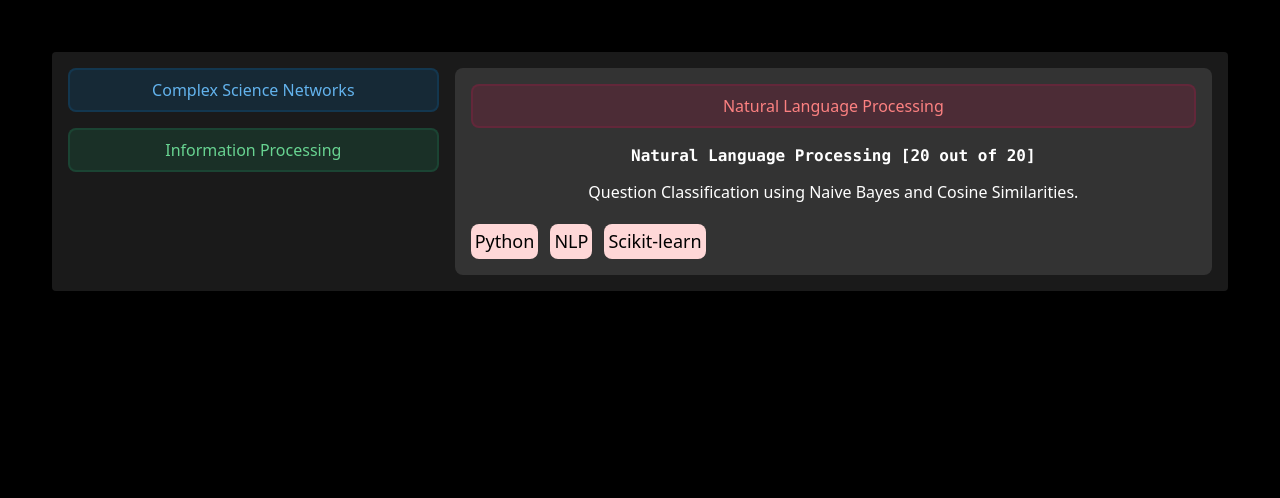
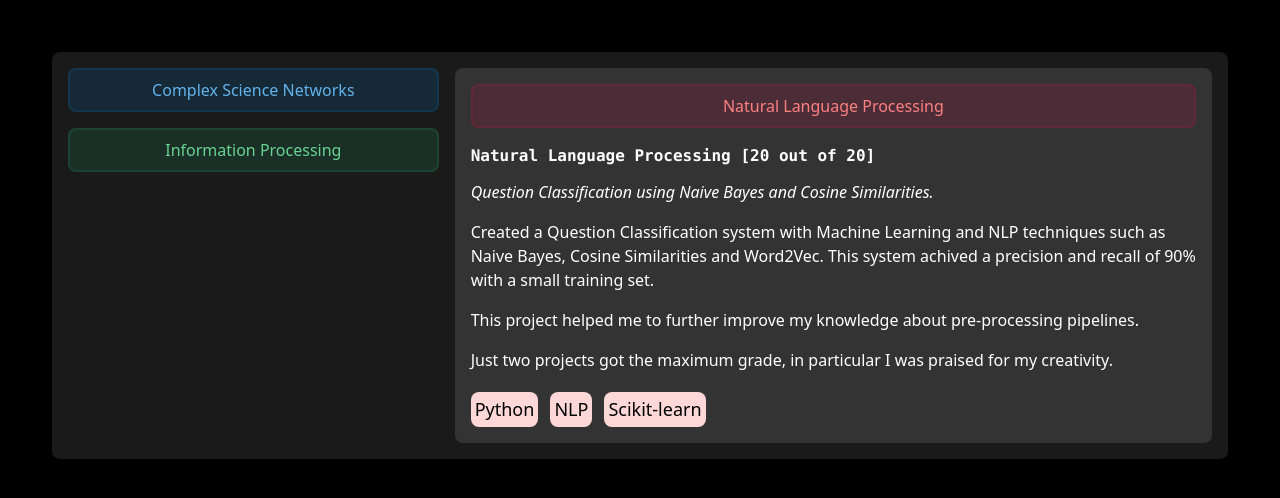
Before and after one commit to miguel-arrf/FramerMotion-CategoryPicker, a React (Create React App) app: page / in a window 1280 px wide. Shown: the top 498 px of the page. Built offline with nearby package versions, Linux system fonts and the light colour scheme; the HTML template or start-up script is replaced by a standard one.

Commit message:
initial commit

```diff
--- a/src/App.js
+++ b/src/App.js
@@ -19,7 +19,7 @@ export default function App() {
           className="bg-black p-3 rounded-lg  text-center w-full"
         >
           <div
-            className="grid grid-cols-3 gap-4 rounded p-4"
+            className="grid grid-cols-3 gap-4 rounded-lg p-4"
             style={{ backgroundColor: "#1A1A1A" }}
           >
             <div className="z-20 col-span-1 rounded-lg  w-full  rounded flex flex-col gap-4">
--- a/src/myTests.js
+++ b/src/myTests.js
@@ -20,12 +20,25 @@ export class CRCComponent extends React.Component {
 
 function CRC() {
   return (
-    <div className="">
+    <div className="text-left">
       <div className="font-mono font-bold">
-        Complex Science Networks [20 out of 20]
+        Complex Science Networks [x out of 20]
       </div>
-      <div className="mt-3 font-light">
-        Question Classification using Naive Bayes and Cosine Similarities.
+      <div className="mt-3 font-light italic">
+        Indirect reciprocity analysis in complex networks.
+      </div>
+
+      <div className="pt-4">
+        The goal of this project was to replicate a paper on the subject of
+        Complex Science Networks. This project was made in pairs, with another
+        collegue. I wanted to further explore this subject and, as such, I also
+        explored the concept of Indirect Reciprocity on Complex Networks.
+      </div>
+
+      <div className="pt-4">
+        Applying Indirect Reciprocity on Complex Networks with simple rules led
+        to the conclusion that Indirect Reciprocity works very well on Small
+        World networks and not in Scale Free networks.
       </div>
 
       <div className="flex flex-row flex-wrap items-start gap-3 mt-5 ">
@@ -45,12 +58,25 @@ function CRC() {
 
 function LN() {
   return (
-    <div className="">
+    <div className="text-left">
       <div className="font-mono font-bold">
         Natural Language Processing [20 out of 20]
       </div>
-      <div className="mt-3 font-light">
+      <div className="mt-3 font-light italic">
         Question Classification using Naive Bayes and Cosine Similarities.
+      </div>
+      <div className="pt-4">
+        Created a Question Classification system with Machine Learning and NLP
+        techniques such as Naive Bayes, Cosine Similarities and Word2Vec. This
+        system achived a precision and recall of 90% with a small training set.
+      </div>
+      <div className="pt-4">
+        This project helped me to further improve my knowledge about
+        pre-processing pipelines.
+      </div>
+      <div className="pt-4">
+        Just two projects got the maximum grade, in particular I was praised for
+        my creativity.
       </div>
 
       <div className="flex flex-row flex-wrap items-start gap-3 mt-5 ">
```
Also changed, not shown: 1 other file (tests, documents, lock files or other folders).
